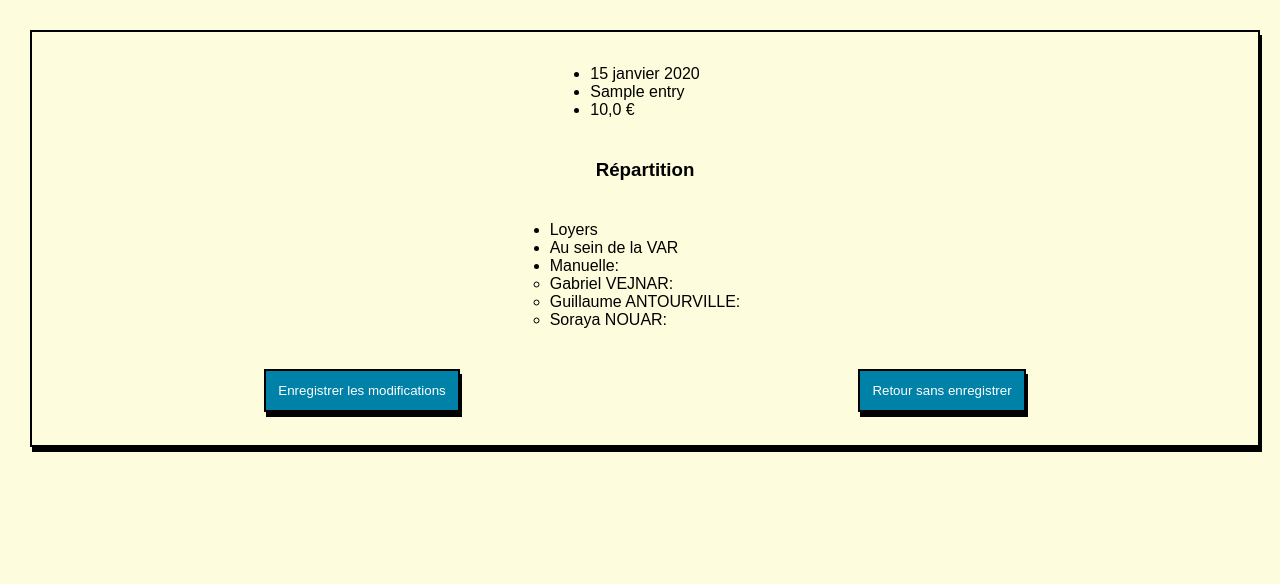
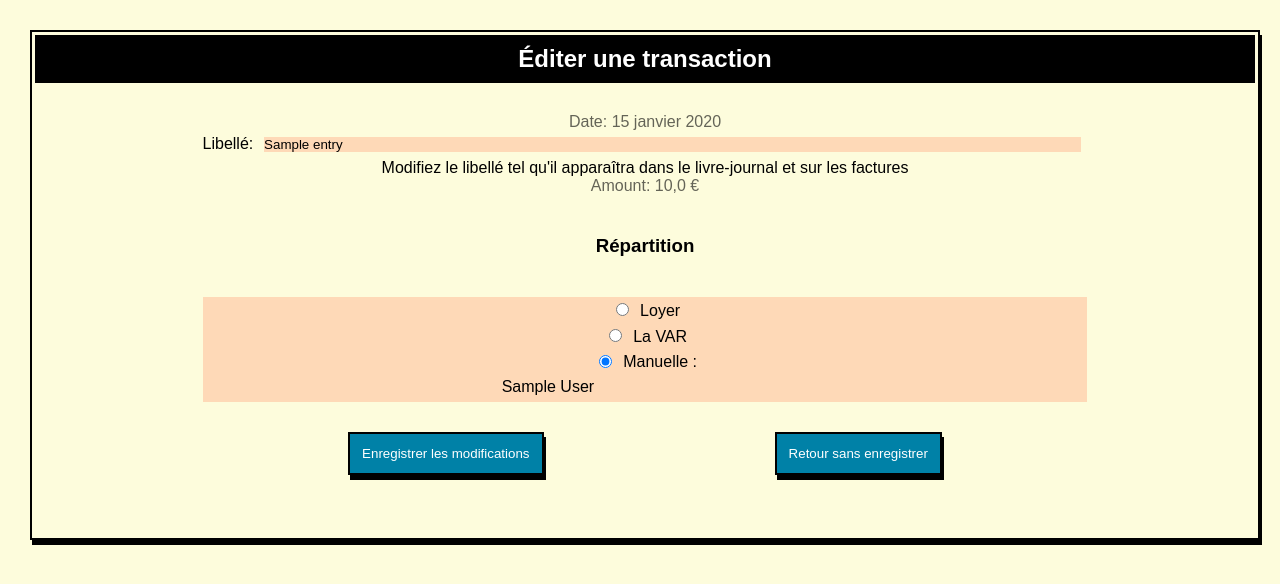
Before and after one commit to GbrlVjnr/monCabinet, a Django app: page /bookkeeping/edit/1/ in a window 1280 px wide. Shown: the top 584 px of the page. Run offline with Django 4.2, Linux system fonts and the light colour scheme; tables that the repository leaves empty hold one stand-in row (values such as "Sample post").

Commit message:
finished expenses editing and PDF invoice preview

```diff
--- a/bookkeeping/static/bookkeeping/style.css
+++ b/bookkeeping/static/bookkeeping/style.css
@@ -29,12 +29,33 @@ h2 {
     padding: 10px;
 }
 
+h3 {
+    padding: 10px;
+}
+
 .main-container {
+    text-align: center;
     width: 100%;
     border: 2px solid black;
     border-collapse: collapse;
     box-shadow: 2px 5px 0 black;
     padding: 3px;
+}
+
+.secondary-container {
+    width: 58%;
+    background-color: var(--peach-puff);
+    border: 1px solid black;
+    border-collapse: collapse;
+    box-shadow: 1px 3px 0 black;
+    padding: 2px;
+    margin: auto;
+}
+
+.invoice-info {
+    text-align: left;
+    margin: 10px;
+    line-height: 40px;
 }
 
 a {
@@ -53,6 +74,20 @@ td {
     border-collapse: collapse;
     box-shadow: 2px 5px 0 black;
     margin: 10px;
+}
+
+.invoice_label {
+    border: none;
+    text-align: start;
+}
+
+.invoice_amount {
+    border: none;
+    text-align: end;
+}
+
+.invoice_total {
+   font-weight: bold;
 }
 
 button {
@@ -100,10 +135,17 @@ button {
     opacity: 60%;
 }
 
-thead {
+.livre-journal-head {
     text-align: center;
     font-weight: 400;
     background-color: var(--cg-blue);
+    color: white;
+}
+
+.invoice_header {
+    text-align: center;
+    font-weight: 200;
+    background-color: none;
     color: white;
 }
 
@@ -153,13 +195,18 @@ section {
 
 input {
     border: none;
-    background-color: var(--light-yellow);
+    background-color: var(--peach-puff);
+    margin: .4rem;
 }
 
 .input-label {
-    font-size: xx-small;
+    font-size: small;
 }
 
 .input-amount {
     font-size: small;
 }
+
+.editInputs {
+    background-color: var(--peach-puff);
+}
--- a/bookkeeping/templates/bookkeeping/edit.html
+++ b/bookkeeping/templates/bookkeeping/edit.html
@@ -1,35 +1,70 @@
-{% extends "base.html" %}
-
-{% block content %}
+{% extends "bookkeeping/base.html" %} {% block content %} {% if error_message %}
 
 <section>
-    <ul>
-        <li> {{ transaction.date }} </li>
-        <li> {{ transaction.label }} </li>
-        <li> {{ transaction.amount }} €</li>
-    </ul>
+  <h1>{{ error_message }}</h1>
 </section>
 
+{% else %}
+
+<h2>{{ title }}</h2>
+
 <section>
-    <h3>Répartition</h3>
-</section>
-<section>
-    <ul>
-        <li>Loyers</li>
-        <li>Au sein de la VAR</li>
-        <li>Manuelle:
-            <ul>
-                <li>Gabriel VEJNAR: </li>
-                <li>Guillaume ANTOURVILLE:</li>
-                <li>Soraya NOUAR:</li>
-            </ul>
-        </li>
-    </ul>
+  <form action="{% url 'editEntry' transaction.id %}" method="post">
+    {% csrf_token %}
+    <p class="disabled">Date: {{ transaction.date }}</p>
+    <label>Libellé:</label>
+    <input
+      type="text"
+      size="100"
+      value="{{ transaction.label }}"
+      id="label"
+      name="label"
+    />
+    <legend>
+      Modifiez le libellé tel qu'il apparaîtra dans le livre-journal et sur les
+      factures
+    </legend>
+    <p class="disabled">Amount: {{ transaction.amount }} €</p>
+
+    <section>
+      <h3>Répartition</h3>
+    </section>
+
+    <div class="editInputs">
+      <input type="radio" value="rent" name="distribution" />
+      <label for="rent">Loyer</label>
+
+      <br />
+
+      <input type="radio" value="tenants" name="distribution" />
+      <label for="tenants">La VAR</label>
+
+      <br />
+
+      <input type="radio" value="custom" name="distribution" checked />
+      <label for="custom">Manuelle :</label>
+
+      <br />
+
+      {% for account in accounts %}
+
+      <label for="{{ account.id }}">{{ account.full_name }}</label>
+      <input type="number" step="0.01" size="6" name="{{ account.id }}" />
+
+      <br />
+
+      {% endfor %}
+    </div>
+
+    <section>
+      <button type="submit">Enregistrer les modifications</button>
+      <button type="button">
+        <a class="button-link" href="{% url 'index' %}"
+          >Retour sans enregistrer</a
+        >
+      </button>
+    </section>
+  </form>
 </section>
 
-<section>
-    <button type="button"><a class="button-link" href="{% url 'index' %}">Enregistrer les modifications</a></button>
-    <button type="button"><a class="button-link" href="{% url 'index' %}">Retour sans enregistrer</a></button>
-</section>
-
-{% endblock %}
+{% endif %} {% endblock %}
--- a/bookkeeping/urls.py
+++ b/bookkeeping/urls.py
@@ -7,6 +7,6 @@ urlpatterns = [
     path('<int:year>/<int:month>/', views.show_month, name='showMonth'),
     path('import/', views.importBankData, name='importTransactions'),
     path('edit/<int:entry_id>/', views.editEntry, name='editEntry'),
-    path('<int:entry_id>/', views.entryDetail, name='entryDetail'),
-    path('accounts/', views.accountsList, name='accounts')
+    path('invoices/<int:year>/<int:month>/', views.invoices, name='invoices'),
+    path('pdfinvoice/<int:year>/<int:month>/<int:accountid>/', views.pdf_invoice, name='invoicePDF'),
 ]
--- a/bookkeeping/views.py
+++ b/bookkeeping/views.py
@@ -1,21 +1,24 @@
+# Imports from Django's librairies
 from django.http.response import Http404
-from django.shortcuts import render
+from django.shortcuts import redirect, render
 from django.http import HttpResponse
 from django.db.models import Sum
+from django.template.loader import get_template
+
+# Woob imports (module used to collect bank data)
 from woob.capabilities.bank.base import AccountNotFound
 
-from .models import Distribution, Entry
+# Models imports
+from .models import Account, Distribution, Entry
 
+# Python's modules imports
 from datetime import datetime, date
+from io import BytesIO
 
-def index(request):
+from xhtml2pdf import pisa
 
-    last_entry = Entry.objects.latest('date')
-
-    return show_month(request, last_entry.date.year, last_entry.date.month)
-
-# Return a view that displays the specified month (/YYYY/m/)
-def show_month(request, year, month):
+# Collects data from a specific month
+def month_data(year, month):
 
     # All Entries for the month
     entry_list = Entry.objects.filter(
@@ -41,10 +44,10 @@ def show_month(request, year, month):
 
     def monthly_total(type, year, month):
         return Entry.objects.filter(
-        date__year=year,
-        date__month=month,
-        type=type
-    ).aggregate(Sum('amount'))
+            date__year=year,
+            date__month=month,
+            type=type
+        ).aggregate(Sum('amount'))
 
     # Total amounts for each account
     monthly_accounts_totals = {}
@@ -62,18 +65,36 @@ def show_month(request, year, month):
             else:
                 monthly_accounts_totals[distribution.account] += distribution.amount
 
-    context = {'showed_month': date(year, month, 1),
+    return {
+        'entries': entry_list,
+        'distributions': distributions,
+        'accounts': accounts_list,
+        'total_income': monthly_total("INC", year, month),
+        'total_expenses': monthly_total("EXP", year, month),
+        #    The dictionary needs to be sorted by the account's id in order to match the accounts_list in the view
+        'accounts_totals': {key: monthly_accounts_totals[key] for key in sorted(monthly_accounts_totals, key=account_id)}
+        }
+
+def index(request):
+
+    last_entry = Entry.objects.latest('date')
+
+    return show_month(request, last_entry.date.year, last_entry.date.month)
+
+# Return a view that displays the specified month (/YYYY/m/)
+def show_month(request, year, month):
+
+    context = {'showed_month': date(year, month, 1), 'title': "Livre-journal",
                'current_date': datetime.now().date,
-               'entries': entry_list,
-               'accounts_list': accounts_list,
-               'monthly_income': monthly_total("INC", year, month),
-               'monthly_expense': monthly_total("EXP", year, month),
-            #    The dictionary needs to be sorted by the account's id in order to match the accounts_list in the view
-               'monthly_accounts_totals': {key: monthly_accounts_totals[key] for key in sorted(monthly_accounts_totals, key=account_id)}}
+               'entries': month_data(year, month)['entries'],
+               'accounts_list': month_data(year, month)['accounts'],
+               'monthly_income': month_data(year, month)['total_income'],
+               'monthly_expense': month_data(year, month)['total_expenses'],
+               'monthly_accounts_totals': month_data(year,month)['accounts_totals']}
 
     return render(request, 'bookkeeping/index.html', context)
 
-
+# Returns new data from the bank account
 def importBankData(request):
     from woob.core import Woob
     from woob.capabilities.bank import CapBank
@@ -100,13 +121,18 @@ def importBankData(request):
         transactions_counter = 0
         for transaction in transactions_to_import:
             if transaction.amount < 0:
-                new_transaction = Entry(type='EXP', date=transaction.date, label=transaction.label, amount=abs(transaction.amount))
+                new_transaction = Entry(type='EXP', date=transaction.date,
+                                        label=transaction.label, amount=abs(transaction.amount))
             else:
-                new_transaction = Entry(type='INC', date=transaction.date, label=transaction.label, amount=abs(transaction.amount))
+                new_transaction = Entry(type='INC', date=transaction.date,
+                                        label=transaction.label, amount=abs(transaction.amount))
             new_transaction.save()
             transactions_counter += 1
 
-        context = {'message': f"{transactions_counter} transaction(s) importée(s).", 'transactions': transactions_to_import}
+        context = {
+            'title': "Importation des données bancaires",
+            'message': f"{transactions_counter} transaction(s) importée(s).",
+            'transactions': transactions_to_import}
 
     except AccountNotFound:
 
@@ -115,21 +141,116 @@ def importBankData(request):
 
     return render(request, 'bookkeeping/import.html', context)
 
+# Allows editing an entry
 def editEntry(request, entry_id):
 
     entry = Entry.objects.get(pk=entry_id)
 
-    context = {'transaction': entry}
+    if request.method == "POST":
+
+        try:
+
+            entry.label = request.POST['label']
+            entry.save()
+
+            # Distributes the transaction equally among tenants and creates Distribution equal to 0 for the others
+            if request.POST['distribution'] == "tenants":
+                distributed_amount = entry.amount / 3
+                tenants = Account.objects.filter(contract="tenant")
+                others = Account.objects.all().exclude(
+                    is_active=False).exclude(contract="tenant")
+                for tenant in tenants:
+                    new_distribution = Distribution(
+                        entry=entry, account=tenant, amount=distributed_amount)
+                    new_distribution.save()
+                for other in others:
+                    new_distribution = Distribution(
+                        entry=entry, account=other, amount=0.00)
+                    new_distribution.save()
+
+            # Distributes the transaction among active accounts depending on their rent
+            elif request.POST['distribution'] == "rent":
+                accounts = Account.objects.filter(is_active=True)
+                for account in accounts:
+                    if account.contract == "tenant":
+                        subrents_amount = accounts.aggregate(Sum('rent'))
+                        new_distribution = Distribution(
+                            entry=entry, account=account, amount=(entry.amount - float(subrents_amount['rent__sum']))/3)
+                        new_distribution.save()
+                        print("saved!")
+                    else:
+                        new_distribution = Distribution(
+                            entry=entry, account=account, amount=account.rent)
+                        new_distribution.save()
+
+            # Distributes the transaction depending on the amounts specified in the form
+            elif request.POST['distribution'] == "custom":
+                active_accounts = Account.objects.filter(is_active=True)
+                for account in active_accounts:
+                    if request.POST[str(account.id)] == '':
+                        new_distribution = Distribution(
+                            entry=entry, account=account, amount=0.00)
+                        new_distribution.save()
+                    else:
+                        new_distribution = Distribution(
+                            entry=entry, account=account, amount=request.POST[str(account.id)])
+                        new_distribution.save()
+
+            return redirect('index')
+
+        except:
+
+            return render(request, 'bookkeeping/edit.html', {'error_message': "Problème lors de l'enregistrement des données."})
+
+    else:
+
+        accounts = Account.objects.filter(is_active=True)
+
+        context = {'transaction': entry, 'accounts': accounts,
+                   'title': "Éditer une transaction"}
 
     return render(request, 'bookkeeping/edit.html', context)
 
-def entryDetail(request, entry_id):
-    try:
-        entry = Entry.objects.get(pk=entry_id)
-    except Entry.DoesNotExist:
-        raise Http404("L'entrée demandée n'existe pas.")
-    return HttpResponse("Détail de l'entrée %s." % entry_id)
+# Returns a view displaying a preview of all invoices for a specific month
+def invoices(request, year, month):
 
+    accounts = month_data(year, month)['accounts']
 
-def accountsList(request, accounts):
-    return HttpResponse("Liste actuelle des comptes: %s" % accounts)
+    data = []
+
+    for account in accounts:
+        expenses = Distribution.objects.filter(account=account, entry__date__year=year, entry__date__month=month).exclude(amount=0)
+        data_set = {'account': account, 'expenses': expenses, 'total': expenses.aggregate(Sum('amount'))}
+        data.append(data_set)
+
+    context = {
+        'title': "Factures",
+        'showed_month': date(year, month, 1),
+        'current_date': datetime.now().date,
+        'invoices': data
+       }
+
+    return render(request, 'bookkeeping/invoices.html', context)
+
+# Loads a PDF file for a specific invoice
+def pdf_invoice(request, year, month, accountid):
+
+    # Collects the data for the invoice view
+    account = Account.objects.get(pk=accountid)
+    expenses = Distribution.objects.filter(account=account, entry__date__year=year, entry__date__month=month).exclude(amount=0)
+    total = expenses.aggregate(Sum('amount'))
+
+    data = {
+        'account': account,
+        'expenses': expenses,
+        'total': total,
+        'current_date': datetime.now().date,
+    }
+
+    # PDF rendering
+    template = get_template('bookkeeping/pdf_template.html')
+    html = template.render(data)
+    result = BytesIO()
+    pisa.pisaDocument(BytesIO(html.encode("ISO-8859-1")), result)
+
+    return HttpResponse(result.getvalue(), content_type='application/pdf')
```
Also changed, not shown: bookkeeping/models.py (+10 -0 lines), bookkeeping/templates/bookkeeping/import.html (+12 -9 lines), bookkeeping/templates/bookkeeping/index.html (+87 -49 lines), bookkeeping/templates/bookkeeping/invoices.html (added, +67 -0 lines), bookkeeping/templates/bookkeeping/pdf_template.html (added, +136 -0 lines), bookkeeping/migrations/0014_account_is_active_alter_account_start_date_and_more.py (added), bookkeeping/templates/bookkeeping/base.html (renamed from bookkeeping/templates/base.html).
